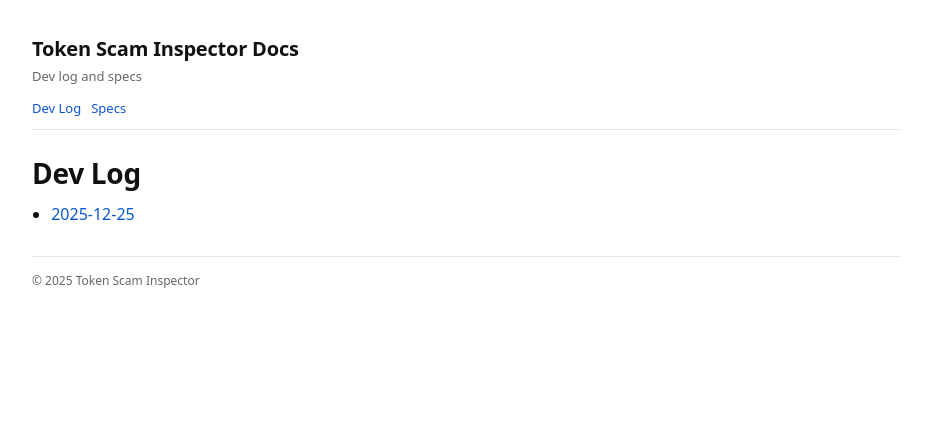
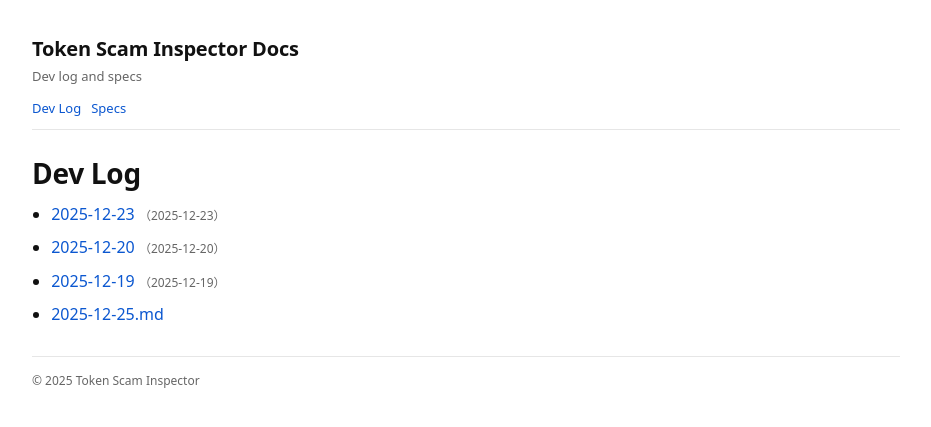
Before and after one commit to badjoke-lab/token-scam-inspector, a Jekyll site: the page built from docs/dev-log/index.md, in a window 1280 px wide. Shown: the top 427 px of the page, without its empty margins (174-1105 px from the left). Built offline with Jekyll 4.4.1, drawn with Linux system fonts in a browser that asks for light colours.

Commit message:
Update index.md

```diff
--- a/docs/dev-log/index.md
+++ b/docs/dev-log/index.md
@@ -5,4 +5,22 @@ title: Dev Log
 
 # Dev Log
 
-- [2025-12-25]({{ "/dev-log/2025-12-25/" | relative_url }})
+{% assign logs = site.pages
+  | where_exp: "p", "p.url contains '/dev-log/'"
+  | where_exp: "p", "p.url != '/dev-log/'"
+  | sort: "date"
+  | reverse
+%}
+
+{% if logs.size == 0 %}
+まだログがありません。
+{% else %}
+<ul>
+{% for p in logs %}
+  <li>
+    <a href="{{ p.url | relative_url }}">{{ p.title | default: p.name }}</a>
+    {% if p.date %}<span style="color:#666; font-size:12px;">（{{ p.date | date: "%Y-%m-%d" }}）</span>{% endif %}
+  </li>
+{% endfor %}
+</ul>
+{% endif %}
```
